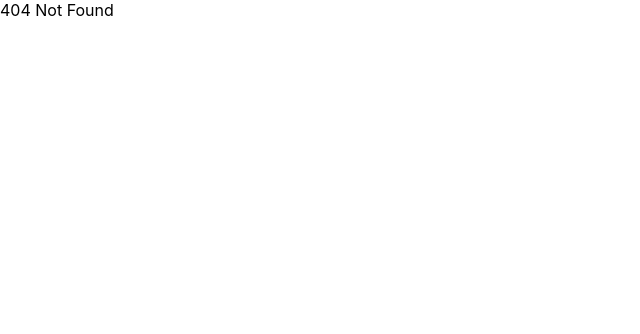
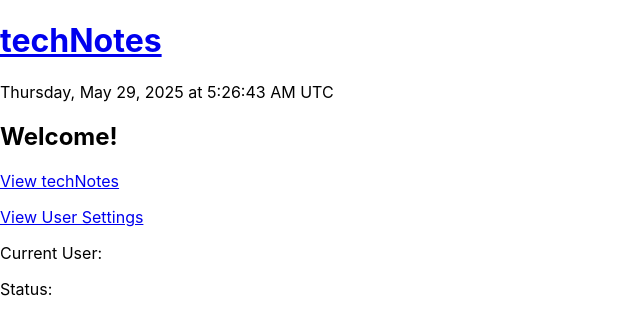
Before and after one commit to AlexanderPotiagalov/TechNotes, a React (Create React App) app in the folder client/: page /dash in a window 1280 px wide. Before the commit this address had no page. Shown: the top 334 px of the page, without its empty margins (0-640 px from the left). Built offline with nearby package versions, Linux system fonts and the light colour scheme.

Commit message:
Added Welcome component and integrate all dashboard routes into App.js.

```diff
--- a/client/src/App.js
+++ b/client/src/App.js
@@ -1,10 +1,20 @@
 import { Routes, Route } from "react-router-dom";
 import Layout from "./components/Layout";
+import Public from "./components/Public";
+import Login from "./features/auth/Login";
+import DashLayout from "./components/DashLayout";
+import Welcome from "./features/auth/Welcome";
+
 function App() {
   return (
     <Routes>
-      <Route path="/" element={<Layout />} />
-      <Route path="*" element={<div>404 Not Found</div>} />
+      <Route path="/" element={<Layout />}>
+        <Route index element={<Public />} />
+        <Route path="login" element={<Login />} />
+        <Route path="dash" element={<DashLayout />}>
+          <Route index element={<Welcome />} />
+        </Route>
+      </Route>
     </Routes>
   );
 }
--- /dev/null
+++ b/client/src/features/auth/Welcome.js
@@ -0,0 +1,25 @@
+import { Link } from "react-router-dom";
+
+const Welcome = () => {
+  const date = new Date();
+  const today = new Intl.DateTimeFormat("en-US", {
+    dateStyle: "full",
+    timeStyle: "long",
+  }).format(date);
+
+  const content = (
+    <section className="welcome">
+      <p>{today}</p>
+      <h1>Welcome!</h1>
+      <p>
+        <Link to="/dash/notes">View techNotes</Link>
+      </p>
+      <p>
+        <Link to="/dash/users">View User Settings</Link>
+      </p>
+    </section>
+  );
+  return content;
+};
+
+export default Welcome;
```
Also changed, not shown: client/src/features/auth/Login.js (renamed from client/src/components/Login.js).
